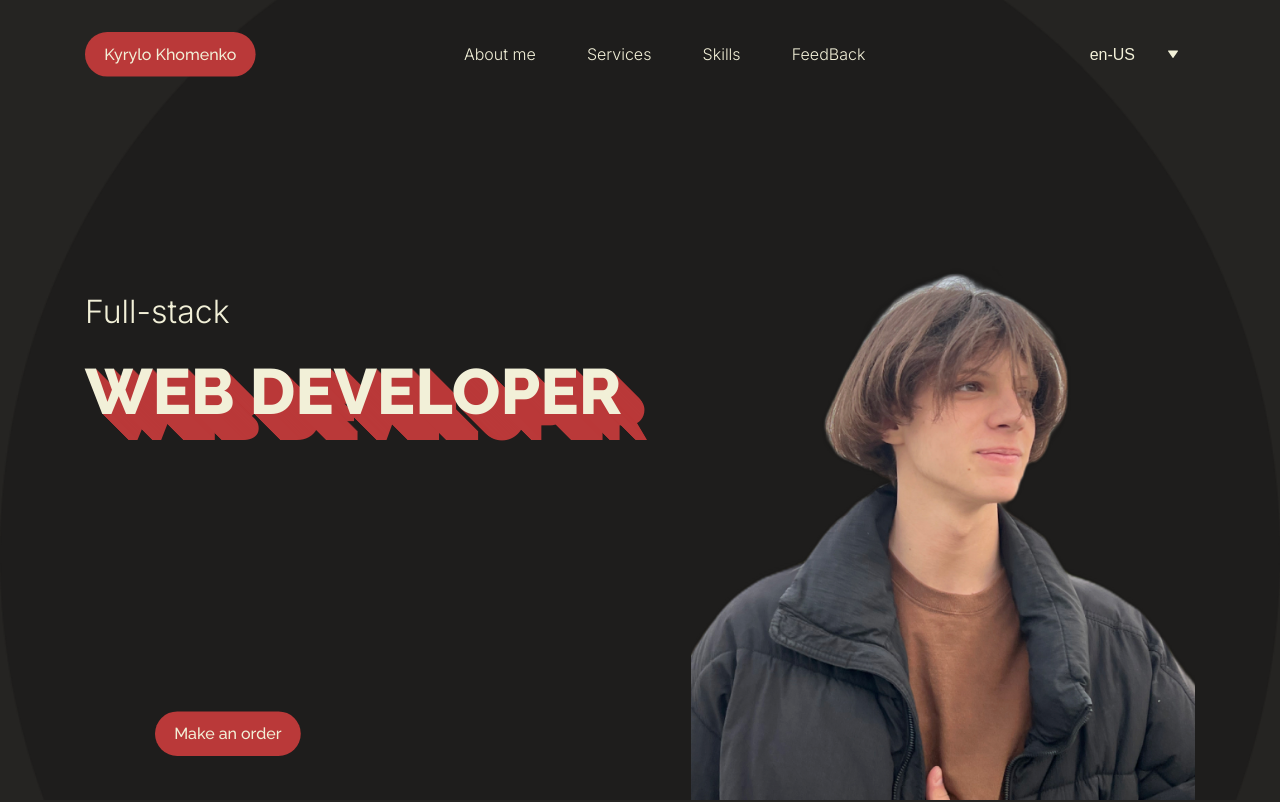
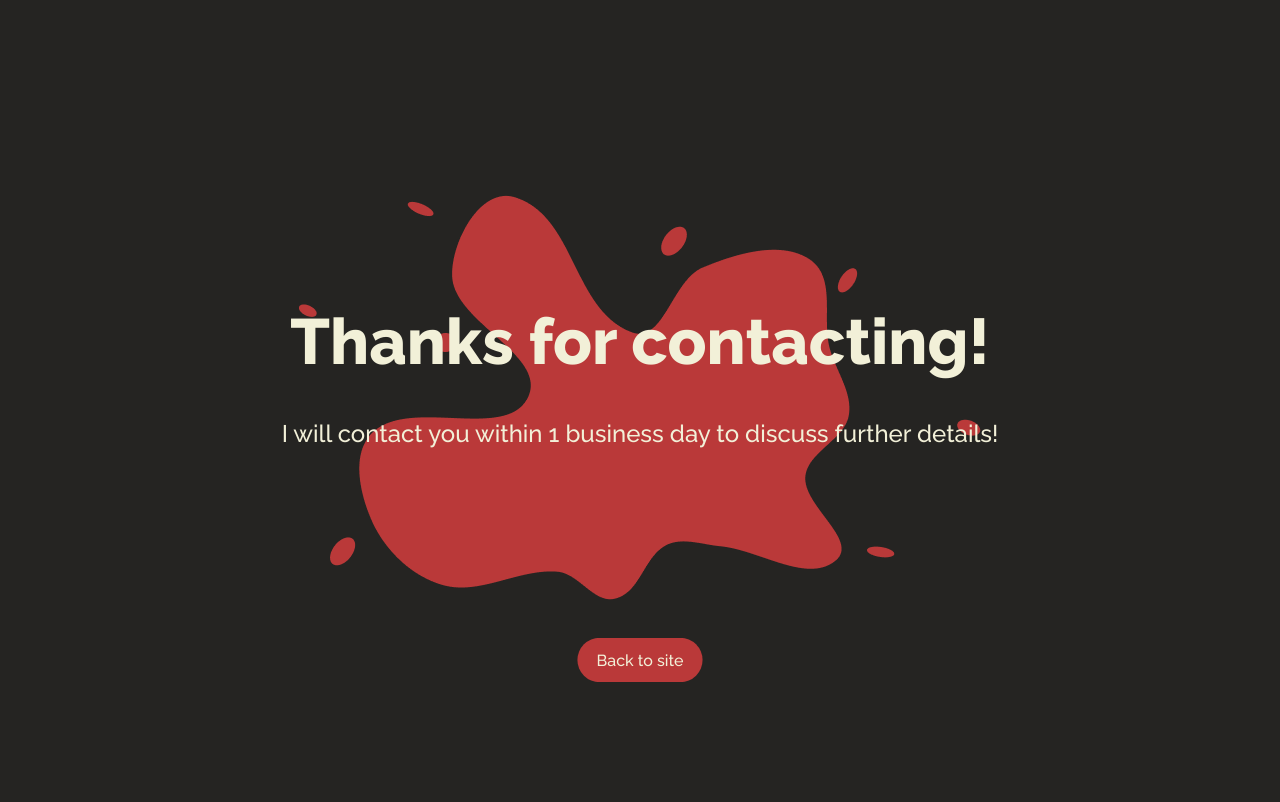
Before and after one commit to kiz0r/presentation-project, a React (Vite) app: page / in a window 1280 px wide. Shown: the top 802 px of the page. Built offline with nearby package versions, Linux system fonts and the light colour scheme.

Commit message:
Add Thank You Page

```diff
--- a/src/App.jsx
+++ b/src/App.jsx
@@ -1,17 +1,10 @@
+import MainPage from './pages/MainPage'
 import './App.scss'
-import AboutMe from './components/AboutMe'
-import Footer from './components/Footer'
-import FrontSection from './components/FrontSection'
 import './locale'
+import ThankYouPage from './pages/ThankYouPage'
 
 function App () {
-  return (
-    <>
-      <FrontSection />
-      <AboutMe />
-      <Footer />
-    </>
-  )
+  return <ThankYouPage />
 }
 
 export default App
--- a/src/locale/en/en.json
+++ b/src/locale/en/en.json
@@ -10,5 +10,8 @@
   "aboutMeTextLeft": "Hello! My name is Kyrylo Homenko, and I am a FullStack Web developer. I am a Ukrainian creative professional who is continuously evolving in this field. I started working in web development in 2022, learning through courses and concurrently studying technologies such as HTML, CSS, JavaScript, and other in-demand technologies.",
   "aboutMeTextRight": "Currently, I am actively engaged in work and personal growth in this sphere while pursuing higher technical education in Europe. With over 800 hours of practical experience under my belt, numerous satisfied clients, and a multitude of completed projects, I'm dedicated to further advancing in the world of web development!",
   "workDays": "Mo - Fri : work days",
-  "weekEnd": "Sat - Sun : weekend"
+  "weekEnd": "Sat - Sun : weekend",
+  "thankForContacting": "Thanks for contacting!",
+  "iWillContactYou": "I will contact you within 1 business day to discuss further details!",
+  "backToMain": "Back to site"
 }
--- a/src/locale/ru/ru.json
+++ b/src/locale/ru/ru.json
@@ -10,5 +10,8 @@
   "aboutMeTextLeft": "Привет! Меня зовут Хоменко Кирилл и я FullStack Web разработчик. Я украинский креативный специалист, который постоянно развивается в этом направлении. Начал заниматься web разработкой в 2022 году, изучая ее на курсах, а также параллельно изучал такие технологии, как HTML, CSS, JavaScript и другие востребованные технологии.",
   "aboutMeTextRight": "Сейчас же я регулярно работаю и развиваюсь в этой сфере, параллельно получая высшее техническое образование, учась в Европе. За моей спиной более 800 часов практики, уйма довольных клиентов и много разработанных проектов!",
   "workDays": "Пн - Пт : рабочие дни",
-  "weekEnd": "Сб - Вс : выходные дни"
+  "weekEnd": "Сб - Вс : выходные дни",
+  "thankForContacting": "Спасибо за обращение!",
+  "iWillContactYou": "Я свяжусь с Вами в течении 1 рабочего дня для обсуждения дальнейших деталей",
+  "backToMain": "Назад к сайту"
 }
--- /dev/null
+++ b/src/pages/MainPage/index.jsx
@@ -0,0 +1,14 @@
+import Header from '../../components/Header'
+import Footer from '../../components/Footer'
+
+const MainPage = () => {
+  return (
+    <>
+      <Header />
+      <main></main>
+      <Footer />
+    </>
+  )
+}
+
+export default MainPage
--- /dev/null
+++ b/src/pages/ThankYouPage/ThankYouPage.module.scss
@@ -0,0 +1,40 @@
+.thankYou {
+  display: flex;
+  flex-direction: column;
+  justify-content: center;
+  align-items: center;
+
+  font-family: 'Raleway', sans-serif;
+
+  min-height: 100vh;
+
+  background: url('../../common/images/thankYouBg.png');
+  background-repeat: no-repeat;
+  background-position: center;
+}
+
+.textContainer {
+  display: flex;
+  flex-direction: column;
+
+  justify-content: center;
+  align-items: center;
+
+  padding: 12rem 0;
+
+  gap: 3rem;
+
+  & > h1 {
+    font-size: 64px;
+    font-weight: 800;
+  }
+
+  & > p {
+    font-size: 24px;
+    font-weight: 500;
+  }
+}
+
+.btnContainer {
+  // align-self: end;
+}
--- /dev/null
+++ b/src/pages/ThankYouPage/index.jsx
@@ -0,0 +1,27 @@
+import { useTranslation } from 'react-i18next'
+import Button from '../../components/Button'
+
+import styles from './ThankYouPage.module.scss'
+
+const ThankYouPage = () => {
+  const { t } = useTranslation()
+
+  const buttonRedirect = () => {
+    window.location.replace('/')
+  }
+
+  return (
+    <section className={styles.thankYou}>
+      <div className={styles.textContainer}>
+        <h1>{t('thankForContacting')}</h1>
+        <p>{t('iWillContactYou')}</p>
+      </div>
+
+      <div className={styles.btnContainer}>
+        <Button onClick={buttonRedirect}>{t('backToMain')}</Button>
+      </div>
+    </section>
+  )
+}
+
+export default ThankYouPage
```
Also changed, not shown: src/common/images/thankYouBg.png (added).
